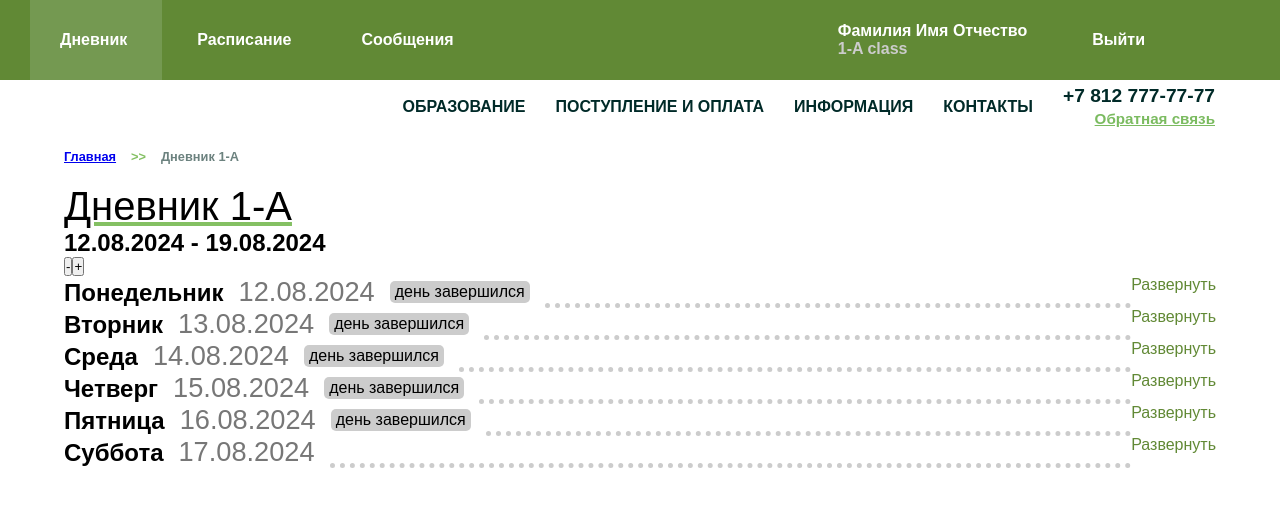
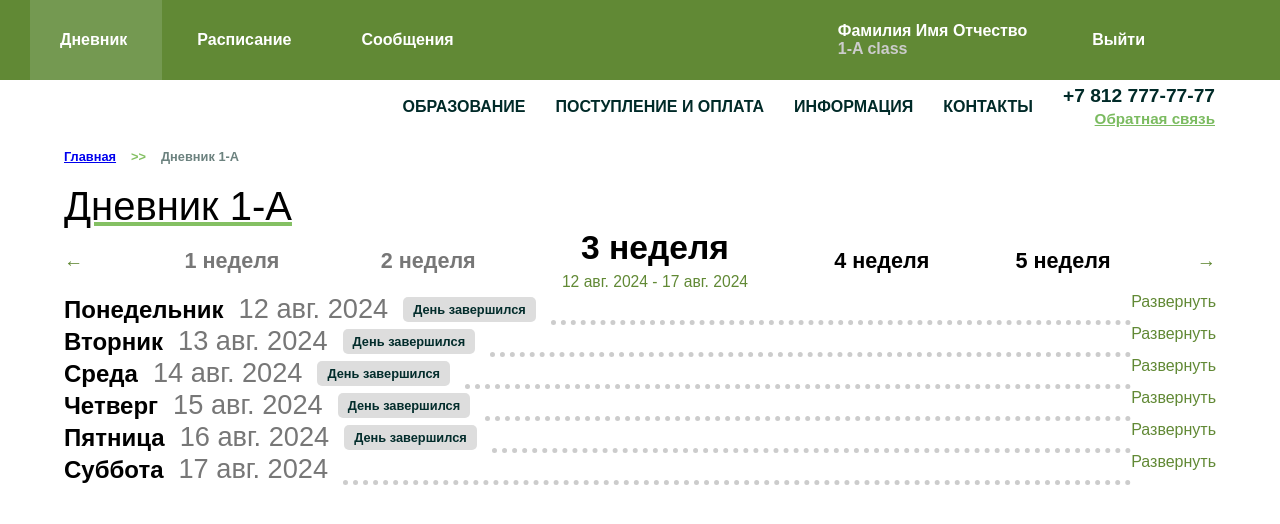
Before and after one commit to Deldore/a-school, a React (Create React App) app: page / in a window 1280 px wide. Shown: the top 524 px of the page. Built offline with nearby package versions, Linux system fonts and the light colour scheme.

Commit message:
week counter

```diff
--- a/src/Components/Diary/Diary.jsx
+++ b/src/Components/Diary/Diary.jsx
@@ -12,6 +12,20 @@ const Diary = () => {
         'Суббота',
         'Воскресенье',
     ];
+    const MONTHS = [
+        "янв.",
+        "февр.",
+        "март",
+        "апр.",
+        "май",
+        "июнь",
+        "июль",
+        "авг.",
+        "сент.",
+        "окт.",
+        "ноябрь",
+        "дек.",
+    ]
     const getDate = () => {
         let t = Date.now() + 3600000 * 3;
         let sw = new Date(), ew = new Date();
@@ -37,7 +51,7 @@ const Diary = () => {
             cd.setDate(cDate.sw + i + (dw * 7));
             diary.push({
                 name: DAYS[i],
-                date: String(cd.getDate()).padStart(2, "0") + "." + String(cd.getMonth() + 1).padStart(2, "0") + "." + String(cd.getFullYear()).padStart(2, "0"),
+                date: String(cd.getDate()).padStart(2, "0") + " " + MONTHS[cd.getMonth()] + " " + String(cd.getFullYear()).padStart(2, "0"),
                 status: ((cDate.day <= i && weekDiff >= 0) || weekDiff > 0),
             })
         }
@@ -52,25 +66,56 @@ const Diary = () => {
 
     useEffect(() => {
         setDays(constructDays(weekDiff));
+        setIsDayShowed([]);
     }, [weekDiff]);
 
+    const COUNTER = [1, 2, 3, 4, 5];
 
     return (
         <main className={style.container}>
             <Heading title="Дневник 1-А"/>
-            <h2>{getDate().date}</h2>
-            <button onClick={(e) => {
+            <div className={style.week}>
+                <button className={style.dayButton} style={{fontSize: "120%"}} onClick={(e) => {
                     e.preventDefault();
                     setWeekDiff(weekDiff - 1);
-            }}>
-                -
+                }} disabled={!(getDate().week - 2847 + weekDiff > 1)}>
+                    ←
                 </button>
-            <button onClick={(e) => {
+                {(getDate().week - 2847 + weekDiff - 2 > 0) ? (
+                    <div className={`${style.diaryItem} ${style.secondary}`}>
+                        <h2>{getDate().week - 2847 + weekDiff - 2} неделя</h2>
+                    </div>
+                ) : (
+                    <div className={`${style.diaryItem} ${style.secondary}`} style={{opacity: 0}}>
+                        <h2>{getDate().week - 2847 + weekDiff - 2} неделя</h2>
+                    </div>
+                )}
+                {(getDate().week - 2847 + weekDiff - 1 > 0) ? (
+                    <div className={`${style.diaryItem} ${style.secondary}`}>
+                        <h2>{getDate().week - 2847 + weekDiff - 1} неделя</h2>
+                    </div>
+                ) : (
+                    <div className={`${style.diaryItem} ${style.secondary}`} style={{opacity: 0}}>
+                        <h2>{getDate().week - 2847 + weekDiff - 1} неделя</h2>
+                    </div>
+                )}
+                <div style={{textAlign: "center", fontSize: "140%"}}>
+                    <h2>{getDate().week - 2847 + weekDiff} неделя</h2>
+                    <span style={{color: "#618935", fontSize: "70%"}}>{days[0].date} - {days[5].date}</span>
+                </div>
+                <div className={`${style.diaryItem}`}>
+                    <h2>{getDate().week - 2847 + weekDiff + 1} неделя</h2>
+                </div>
+                <div className={`${style.diaryItem}`}>
+                    <h2>{getDate().week - 2847 + weekDiff + 2} неделя</h2>
+                </div>
+                <button className={style.dayButton} style={{fontSize: "120%"}} onClick={(e) => {
                     e.preventDefault();
                     setWeekDiff(weekDiff + 1);
                 }}>
-                +
+                    →
                 </button>
+            </div>
             {days.map((day, index) => (
                 <>
                     <div className={style.dayPanel}>
@@ -79,7 +124,7 @@ const Diary = () => {
                             {day.name}
                                 <span className={style.secondary}>{day.date}</span>
                             </h1>
-                            {(day.status) ? "" : (<span className={style.dayStatus}>день завершился</span>)}
+                            {(day.status) ? "" : (<span className={style.dayStatus}>День завершился</span>)}
                         </div>
                         <div className={style.line}></div>
                         <div>
@@ -95,11 +140,76 @@ const Diary = () => {
                         </div>
                     </div>
                     <div style={{display: (isDayShowed.includes(index)) ? "flex" : "none"}}>
-                        <table>
-                            <tr>1</tr>
-                            <tr>2</tr>
-                            <tr>3</tr>
-                            <tr>4</tr>
+                        <table className={style.table}>
+                            <thead>
+                                <th>№</th>
+                                <th>Время</th>
+                                <th>Предмет/мероприятие</th>
+                                <th>Тема, домашнее задание, комментарий</th>
+                                <th>Оценка</th>
+                            </thead>
+                            <tbody>
+                            <tr>
+                                <td>1</td>
+                                <td>08:00 - 08:45</td>
+                                <td>Литература, чтение</td>
+                                <td style={{textAlign: "left"}}>
+                                    <b>Тема:</b> Пример очень длинного названия темы, для визуализации второй
+                                    строки.<br/>
+                                    <br/>
+                                    <b>Дом. задание:</b> Стр. 4-5 выучить стих из 4 строк<br/>
+                                    <br/>
+                                    <b>Комментарий:</b> На уроке будем зачитывать выученные стихи. Стих выберите любой,
+                                    который считаете наиболее интересным. Ссылка на онлайн версию: some.link.com<br/>
+                                </td>
+                                <td>5</td>
+                            </tr>
+                            <tr>
+                                <td>2</td>
+                                <td>09:00 - 09:45</td>
+                                <td>Литература, чтение</td>
+                                <td style={{textAlign: "left"}}>
+                                    <b>Тема:</b> Пример очень длинного названия темы, для визуализации второй
+                                    строки.<br/>
+                                    <br/>
+                                    <b>Дом. задание:</b> Стр. 4-5 выучить стих из 4 строк<br/>
+                                    <br/>
+                                    <b>Комментарий:</b> На уроке будем зачитывать выученные стихи. Стих выберите любой,
+                                    который считаете наиболее интересным. Ссылка на онлайн версию: some.link.com<br/>
+                                </td>
+                                <td>5</td>
+                            </tr>
+                            <tr>
+                                <td>3</td>
+                                <td>10:00 - 10:45</td>
+                                <td>Литература, чтение</td>
+                                <td style={{textAlign: "left"}}>
+                                    <b>Тема:</b> Пример очень длинного названия темы, для визуализации второй
+                                    строки.<br/>
+                                    <br/>
+                                    <b>Дом. задание:</b> Стр. 4-5 выучить стих из 4 строк<br/>
+                                    <br/>
+                                    <b>Комментарий:</b> На уроке будем зачитывать выученные стихи. Стих выберите любой,
+                                    который считаете наиболее интересным. Ссылка на онлайн версию: some.link.com<br/>
+                                </td>
+                                <td>5</td>
+                            </tr>
+                            <tr>
+                                <td>4</td>
+                                <td>11:00 - 11:45</td>
+                                <td>Литература, чтение</td>
+                                <td style={{textAlign: "left"}}>
+                                    <b>Тема:</b> Пример очень длинного названия темы, для визуализации второй
+                                    строки.<br/>
+                                    <br/>
+                                    <b>Дом. задание:</b> Стр. 4-5 выучить стих из 4 строк<br/>
+                                    <br/>
+                                    <b>Комментарий:</b> На уроке будем зачитывать выученные стихи. Стих выберите любой,
+                                    который считаете наиболее интересным. Ссылка на онлайн версию: some.link.com<br/>
+                                </td>
+                                <td>5</td>
+                            </tr>
+                            </tbody>
                         </table>
                     </div>
                 </>
--- a/src/Components/Diary/DiaryStyle.module.css
+++ b/src/Components/Diary/DiaryStyle.module.css
@@ -21,13 +21,15 @@
 }
 .dayStatus {
     font-family: Arial;
-    font-size: 1rem;
+    font-size: .8rem;
     align-self: center;
     justify-self: center;
     margin-left: 15px;
     border-radius: 5px;
-    background: #ccc;
-    padding: 2px 5px;
+    background: #ddd;
+    font-weight: 600;
+    padding: 5px 10px;
+    color: #022C2B;
 }
 .line {
     flex-basis: 0;
@@ -42,4 +44,43 @@
     background: inherit;
     font-size: 1rem;
     color: #618935;
+    cursor: pointer;
+    align-self: center;
+    vertical-align: center;
+    justify-self: center;
 }
+.week {
+    display: flex;
+    width: 100%;
+    justify-content: space-between;
+    justify-items: center;
+}
+
+.diaryItem {
+    text-align: center;
+    align-self: center;
+    font-size: 90%;
+}
+.table {
+    border-radius: 15px;
+    width: 100%;
+    padding: 0;
+    box-sizing: content-box;
+    overflow: hidden;
+}
+.table thead, .table tbody tr {
+    text-align: center;
+}
+
+th {
+    background: #EEE;
+}
+
+td {
+    border: 2px solid #EEE;
+    margin: 0;
+}
+
+th, td {
+    padding: 15px 10px;
+}
```
Lines whose indentation alone changed are shown as unchanged.
